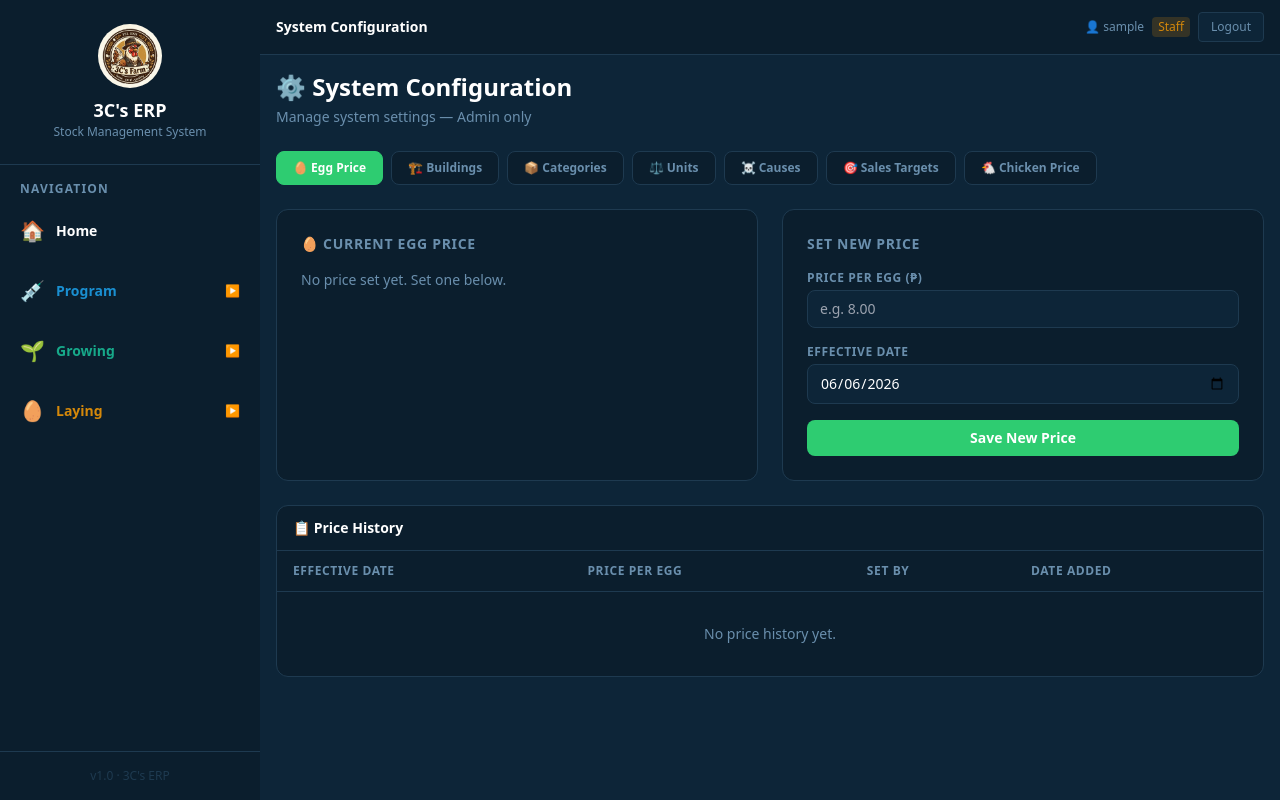
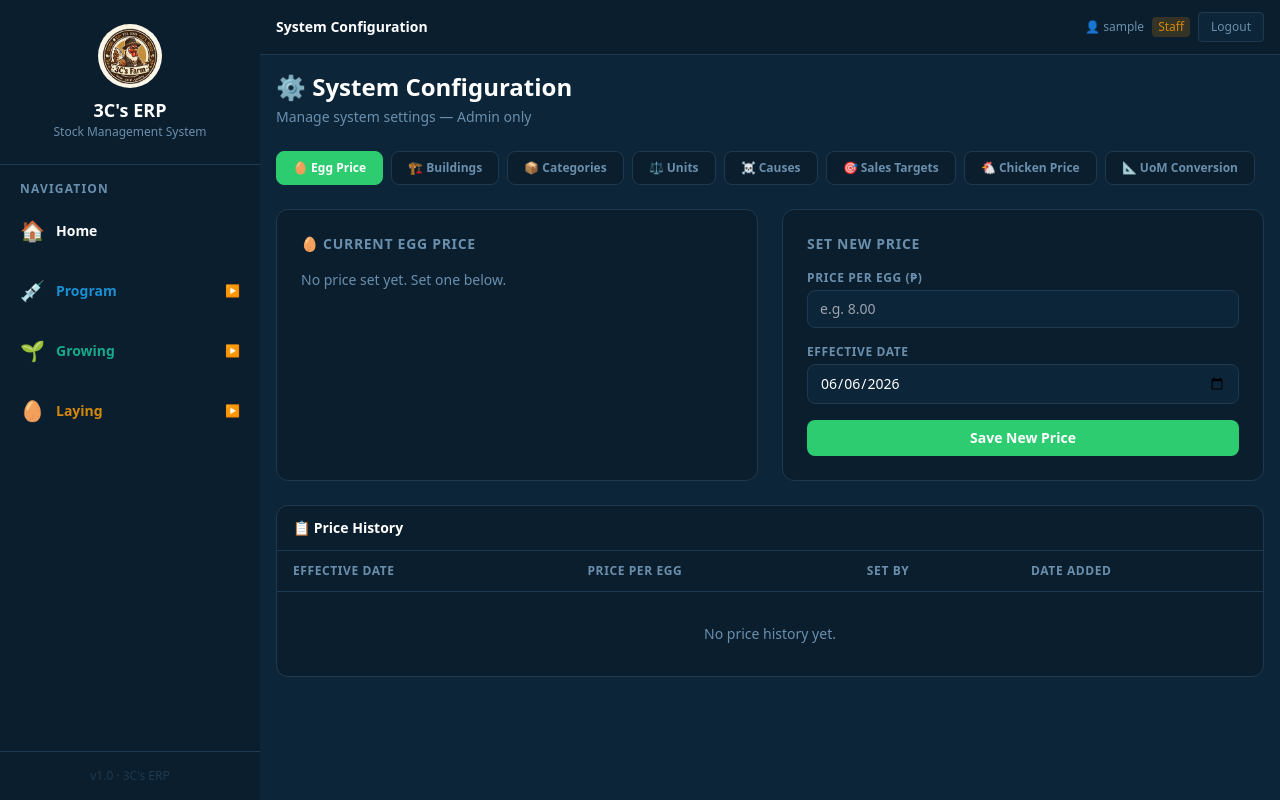
Before and after one commit to Yakssha11/3cs-erp, a Django app: page /config/ in a window 1280 px wide. Run offline with Django 5.2, Linux system fonts and the light colour scheme; the visitor is signed in with stand-in values (Sample User, id 1); data that the repository does not hold is empty; some libraries are stand-ins or nearby versions.

Commit message:
Add UoM Conversion tab to Config page

```diff
--- a/erp_config/urls.py
+++ b/erp_config/urls.py
@@ -23,7 +23,13 @@ urlpatterns = [
     path('cause/delete/<int:pk>/',  views.cause_delete,      name='cause_delete'),
 
     # sales targets
-    path('target/save/',              views.target_save,        name='target_save'),
-    path('target/delete/<int:pk>/',   views.target_delete,      name='target_delete'),
-    path('chicken-price/save/', views.chicken_price_save, name='chicken_price_save'),
+    path('target/save/',            views.target_save,       name='target_save'),
+    path('target/delete/<int:pk>/', views.target_delete,     name='target_delete'),
+
+    # chicken price
+    path('chicken-price/save/',     views.chicken_price_save, name='chicken_price_save'),
+
+    # uom conversions
+    path('uom/save/',               views.uom_save,          name='uom_save'),
+    path('uom/delete/<int:pk>/',    views.uom_delete,        name='uom_delete'),
 ]
--- a/erp_config/views.py
+++ b/erp_config/views.py
@@ -1,7 +1,7 @@
 from django.shortcuts import render, redirect, get_object_or_404
 from django.contrib.auth.decorators import login_required
 from django.contrib import messages
-from .models import EggPriceConfig, Building, Category, Unit, Cause, SalesTarget, ChickenPriceConfig
+from .models import EggPriceConfig, Building, Category, Unit, Cause, SalesTarget, ChickenPriceConfig, UoMConversion
 
 @login_required
 def config_view(request):
@@ -14,7 +14,7 @@ def config_view(request):
     targets       = SalesTarget.objects.all()
     current_chicken_price = ChickenPriceConfig.objects.first()
     chicken_price_history = ChickenPriceConfig.objects.all().order_by('-effective_date')
-
+    uom_conversions = UoMConversion.objects.all()
     return render(request, 'erp_config/config.html', {
         'current_price':        current_price,
         'price_history':        price_history,
@@ -26,6 +26,7 @@ def config_view(request):
         'current_chicken_price': current_chicken_price,
         'chicken_price_history': chicken_price_history,
         'active_tab':           request.GET.get('tab', 'price'),
+        'uom_conversions': uom_conversions,
     })
 
 @login_required
@@ -167,3 +168,30 @@ def chicken_price_save(request):
         )
         messages.success(request, 'Chicken price updated!')
     return redirect('/config/?tab=chicken_price')
+
+# ── UoM Conversions ───────────────────────────────────────
+@login_required
+def uom_save(request):
+    if request.method == 'POST':
+        from .models import UoMConversion
+        from_unit = request.POST.get('from_unit', '').strip()
+        to_unit   = request.POST.get('to_unit', '').strip()
+        notes     = request.POST.get('notes', '').strip()
+        if from_unit and to_unit:
+            UoMConversion.objects.get_or_create(
+                from_unit = from_unit,
+                to_unit   = to_unit,
+                defaults  = {'notes': notes}
+            )
+            messages.success(request, f'Conversion "{from_unit} → {to_unit}" added!')
+        else:
+            messages.error(request, 'Both units are required.')
+    return redirect('/config/?tab=uom')
+
+@login_required
+def uom_delete(request, pk):
+    from .models import UoMConversion
+    uom = get_object_or_404(UoMConversion, pk=pk)
+    uom.delete()
+    messages.success(request, f'Conversion "{uom.from_unit} → {uom.to_unit}" deleted!')
+    return redirect('/config/?tab=uom')
--- a/templates/erp_config/config.html
+++ b/templates/erp_config/config.html
@@ -50,6 +50,10 @@
     <button onclick="showTab('chicken_price')" id="btn-chicken_price"
             class="tab-btn px-4 py-2 rounded-lg text-xs font-bold transition-all border">
         🐔 Chicken Price
+    </button>
+    <button onclick="showTab('uom')" id="btn-uom"
+            class="tab-btn px-4 py-2 rounded-lg text-xs font-bold transition-all border">
+        📐 UoM Conversion
     </button>
 </div>
 
@@ -575,8 +579,83 @@
     </div>
 </div>
 
+<!-- ── UoM CONVERSION TAB ─────────────────────────────── -->
+<div id="tab-uom" class="tab-content hidden">
+    <div class="bg-sidebar border border-border rounded-xl p-6 mb-6">
+        <h2 class="text-sm font-bold text-muted uppercase tracking-wider mb-4">Add Unit Conversion</h2>
+        <form method="POST" action="{% url 'uom_save' %}">
+            {% csrf_token %}
+            <div class="grid grid-cols-2 gap-4 mb-4">
+                <div>
+                    <label class="text-xs text-muted font-bold uppercase tracking-wider block mb-1">From Unit</label>
+                    <input type="text" name="from_unit" required placeholder="e.g. sack"
+                           class="w-full bg-content border border-border rounded-lg px-3 py-2 text-white text-sm focus:outline-none focus:border-blue">
+                </div>
+                <div>
+                    <label class="text-xs text-muted font-bold uppercase tracking-wider block mb-1">To Unit</label>
+                    <input type="text" name="to_unit" required placeholder="e.g. kg"
+                           class="w-full bg-content border border-border rounded-lg px-3 py-2 text-white text-sm focus:outline-none focus:border-blue">
+                </div>
+                <div class="col-span-2">
+                    <label class="text-xs text-muted font-bold uppercase tracking-wider block mb-1">Notes <span class="text-muted normal-case">(optional)</span></label>
+                    <input type="text" name="notes" placeholder="e.g. 1 sack = 50kg"
+                           class="w-full bg-content border border-border rounded-lg px-3 py-2 text-white text-sm focus:outline-none focus:border-blue">
+                </div>
+            </div>
+            <button type="submit"
+                    class="bg-blue hover:bg-[#157AB0] text-white text-sm font-bold px-6 py-2 rounded-lg transition-all">
+                + Add Conversion
+            </button>
+        </form>
+    </div>
+
+    <div class="bg-sidebar border border-border rounded-xl">
+        <div class="px-4 py-3 border-b border-border">
+            <h2 class="text-sm font-bold text-white">📐 UoM Conversions</h2>
+        </div>
+        <div class="overflow-x-auto">
+        <table class="w-full text-sm whitespace-nowrap">
+            <thead>
+                <tr class="border-b border-border text-muted text-xs uppercase tracking-wider">
+                    <th class="px-4 py-3 text-left">From Unit</th>
+                    <th class="px-4 py-3 text-left">To Unit</th>
+                    <th class="px-4 py-3 text-left">Notes</th>
+                    <th class="px-4 py-3 text-left">Action</th>
+                </tr>
+            </thead>
+            <tbody>
+                {% for uom in uom_conversions %}
+                <tr class="border-b border-border hover:bg-content transition-all">
+                    <td class="px-4 py-3 text-white font-semibold">{{ uom.from_unit }}</td>
+                    <td class="px-4 py-3 text-blue font-semibold">{{ uom.to_unit }}</td>
+                    <td class="px-4 py-3 text-muted text-xs">{{ uom.notes|default:"—" }}</td>
+                    <td class="px-4 py-3">
+                        <form method="POST" action="{% url 'uom_delete' uom.pk %}"
+                              onsubmit="return confirm('Delete {{ uom.from_unit }} → {{ uom.to_unit }}?')"
+                              style="margin:0;padding:0;display:inline;">
+                            {% csrf_token %}
+                            <button type="submit"
+                                    class="text-red-400 hover:text-red-300 text-xs font-bold transition-all">
+                                Delete
+                            </button>
+                        </form>
+                    </td>
+                </tr>
+                {% empty %}
+                <tr>
+                    <td colspan="4" class="px-4 py-8 text-center text-muted">
+                        No conversions yet. Add one above.
+                    </td>
+                </tr>
+                {% endfor %}
+            </tbody>
+        </table>
+        </div>
+    </div>
+</div>
+
 <script>
-    const tabs = ['price', 'buildings', 'categories', 'units', 'causes', 'targets', 'chicken_price']
+    const tabs = ['price', 'buildings', 'categories', 'units', 'causes', 'targets', 'chicken_price', 'uom']
 
     function showTab(name) {
         tabs.forEach(t => {
```
